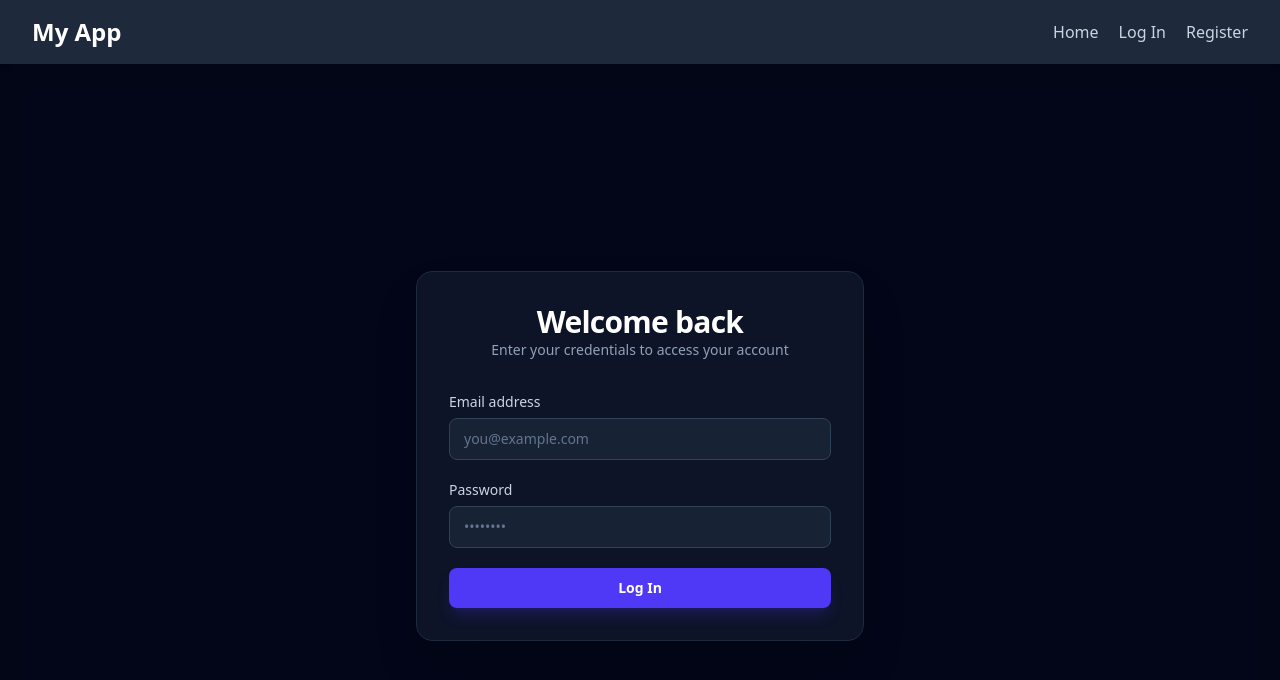
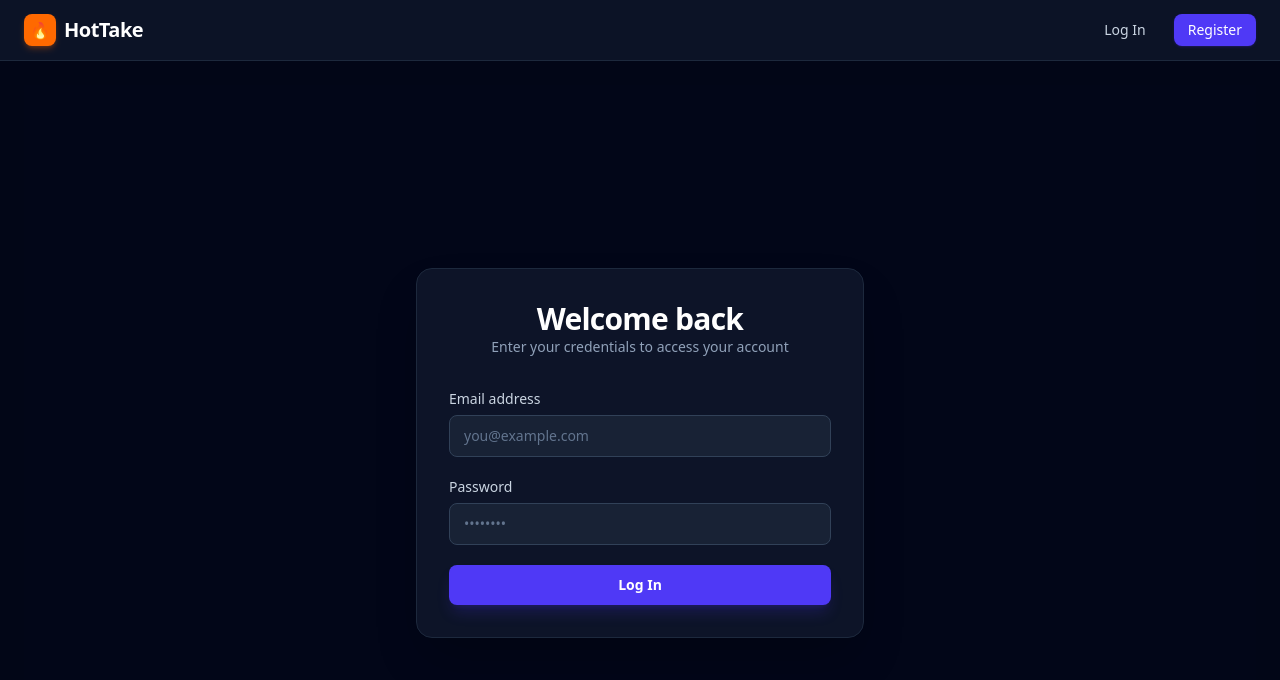
Before and after one commit to muralim-04/practice_react, a React (Vite) app: page /login in a window 1280 px wide. Shown: the top 680 px of the page. Built offline with nearby package versions, Linux system fonts and the light colour scheme; no server answers.

Commit message:
redesigned the navbar

```diff
--- a/src/layout/Navabar.tsx
+++ b/src/layout/Navabar.tsx
@@ -20,29 +20,62 @@ export default function Navbar () {
   };
 
   return (
-    <nav className="flex items-center justify-between bg-[#1e293b] px-8 py-4 text-white shadow-md">
-      <div className="text-2xl font-bold">My App</div>
+    <nav className="sticky top-0 z-50 flex items-center justify-between border-b border-slate-800 bg-slate-900/80 px-6 py-3.5 backdrop-blur-md">
+      <Link
+        to="/"
+        className="group flex items-center gap-2 text-xl font-bold tracking-tight text-white transition hover:opacity-90"
+      >
+        <span className="flex h-8 w-8 items-center justify-center rounded-lg bg-orange-500 text-base font-black text-white shadow-md shadow-orange-500/25 transition group-hover:bg-orange-600">
+          🔥
+        </span>
+        <span>HotTake</span>
+      </Link>
 
-      <div className="flex items-center gap-5">
-        <Link to="/" className="font-medium text-[#cbd5e1] transition-colors hover:text-white">Home</Link>
+      <div className="flex items-center gap-4">
         {user ? (
           <>
-            <Link to="/user" className="font-medium text-[#cbd5e1] transition-colors hover:text-white">
-              {user.userName}
+            <Link
+              to="/user"
+              className="flex items-center gap-2.5 rounded-full p-1 pr-3 text-sm font-medium text-slate-200 transition hover:bg-slate-800 hover:text-white"
+            >
+              {user.avatarUrl ? (
+                <img
+                  src={user.avatarUrl}
+                  alt={user.userName}
+                  className="h-8 w-8 rounded-full border border-slate-700 object-cover"
+                />
+              ) : (
+                <div className="flex h-8 w-8 items-center justify-center rounded-full border border-slate-700 bg-slate-800 text-xs font-semibold uppercase text-indigo-400">
+                  {user.userName ? user.userName.charAt(0) : '?'}
+                </div>
+              )}
+              <span className="max-w-[120px] truncate">{user.userName}</span>
             </Link>
-            <button onClick={handleLogOut} className="rounded-full border-0 bg-[#ff4e13] px-3 py-1 text-[#111010]">
+
+            <button
+              onClick={handleLogOut}
+              className="rounded-lg border border-slate-700 bg-slate-800/60 px-3.5 py-1.5 text-xs font-medium text-slate-300 transition hover:border-red-500/40 hover:bg-red-950/30 hover:text-red-400"
+            >
               Log Out
             </button>
           </>
         ) : (
           <>
-            <Link to="/login" className="font-medium text-[#cbd5e1] transition-colors hover:text-white">Log In</Link>
-            <Link to="/register" className="font-medium text-[#cbd5e1] transition-colors hover:text-white">
+            <Link
+              to="/login"
+              className="px-3 py-1.5 text-sm font-medium text-slate-300 transition hover:text-white"
+            >
+              Log In
+            </Link>
+            <Link
+              to="/register"
+              className="rounded-lg bg-indigo-600 px-3.5 py-1.5 text-sm font-medium text-white shadow-sm shadow-indigo-600/20 transition hover:bg-indigo-500"
+            >
               Register
             </Link>
           </>
         )}
       </div>
     </nav>
-  )
+  );
 }
--- a/src/types/UserTypes.ts
+++ b/src/types/UserTypes.ts
@@ -1,6 +1,7 @@
 export interface UserRes {
     id: number
     userName: string
+    avatarUrl?: string
     isAdmin?: boolean
     email: string
     token?: string
```
